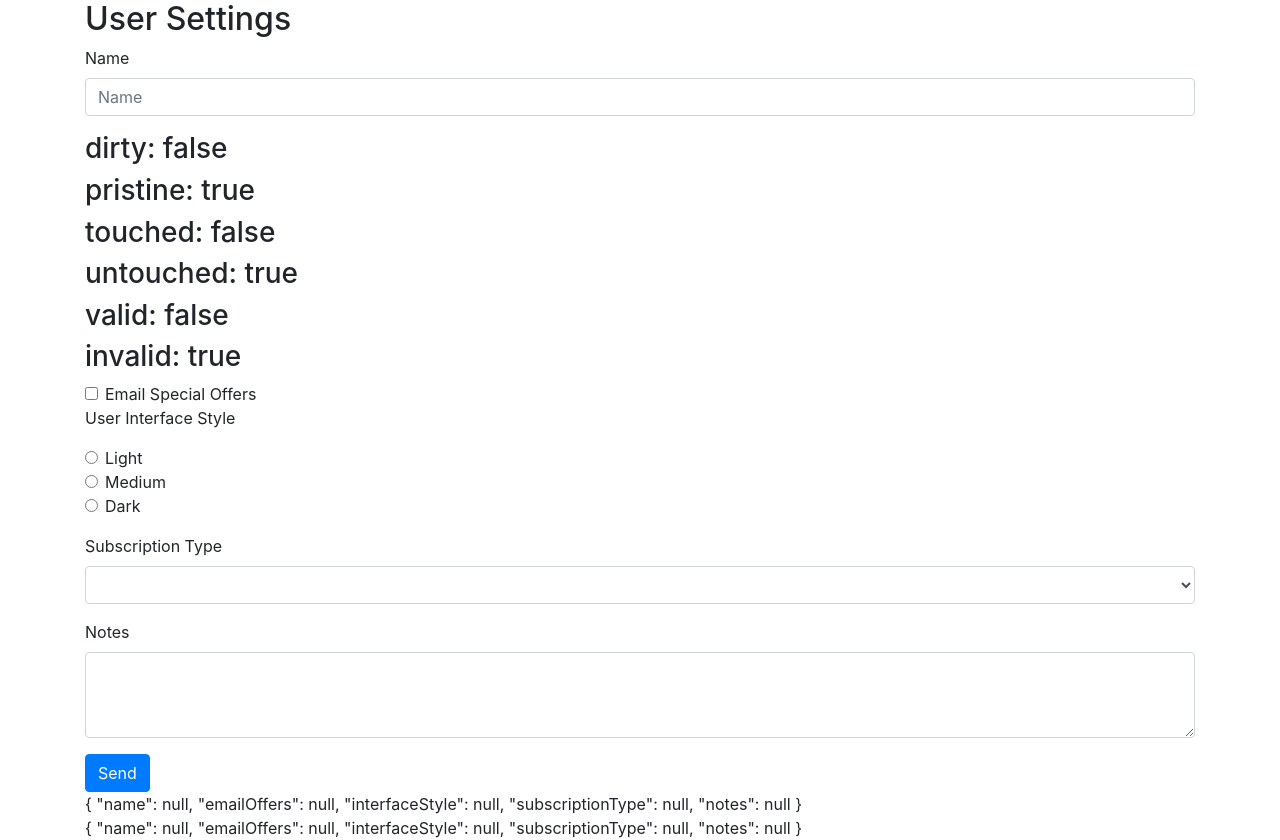
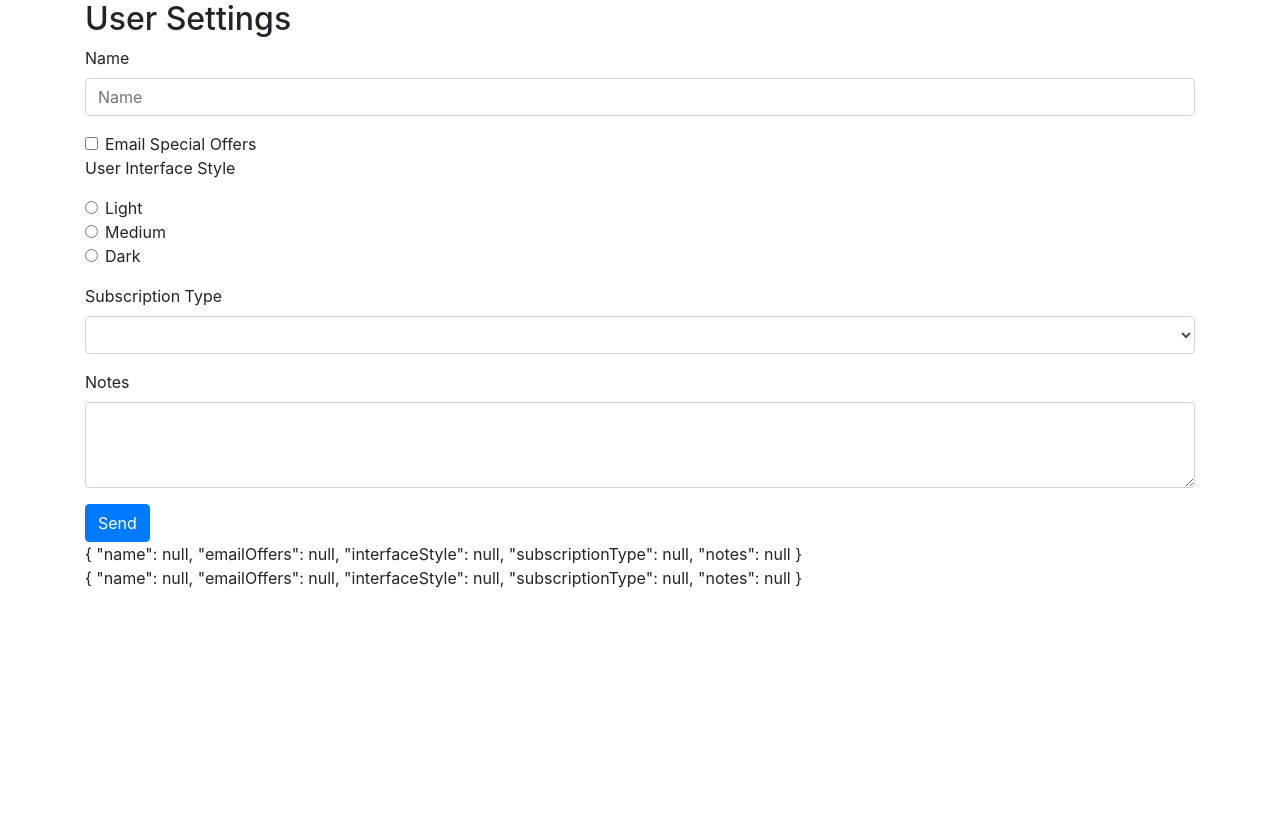
Before and after one commit to jasarsoft/angular-forms, an Angular app: page / in a window 1280 px wide. After the commit the page ends 800 px from the top, so only its background shows below. Built offline with nearby package versions, Linux system fonts and the light colour scheme.

Commit message:
styling forms with validation errors

```diff
--- a/src/app/user-settings-form/user-settings-form.component.css
+++ b/src/app/user-settings-form/user-settings-form.component.css
@@ -0,0 +1,3 @@
+.ng-invalid:not(form).ng-touched {
+    border: 1px solid red;
+}
--- a/src/app/user-settings-form/user-settings-form.component.html
+++ b/src/app/user-settings-form/user-settings-form.component.html
@@ -5,15 +5,13 @@
         <div class="form-group">
             <label for="name">Name</label>
             <input id="name" name="name" class="form-control" placeholder="Name" [(ngModel)]="userSettings.name"
-                    required #propertyTest="ngModel" />
+                    required #nameField="ngModel" />
+            <div [hidden]="nameField.valid || nameField.untouched"
+                 class="alert alert-danger">
+                    Enter a name
+            </div>
         </div>
 
-        <h3>dirty: {{ propertyTest.dirty }}</h3>
-        <h3>pristine: {{ propertyTest.pristine }}</h3>
-        <h3>touched: {{ propertyTest.touched }}</h3>
-        <h3>untouched: {{ propertyTest.untouched }}</h3>
-        <h3>valid: {{ propertyTest.valid }}</h3>
-        <h3>invalid: {{ propertyTest.invalid }}</h3>
 
         <div class="form-check">
             <input class="form-check-input" type="checkbox" id="emailOffers" name="emailOffers" [(ngModel)]="userSettings.emailOffers">
```
